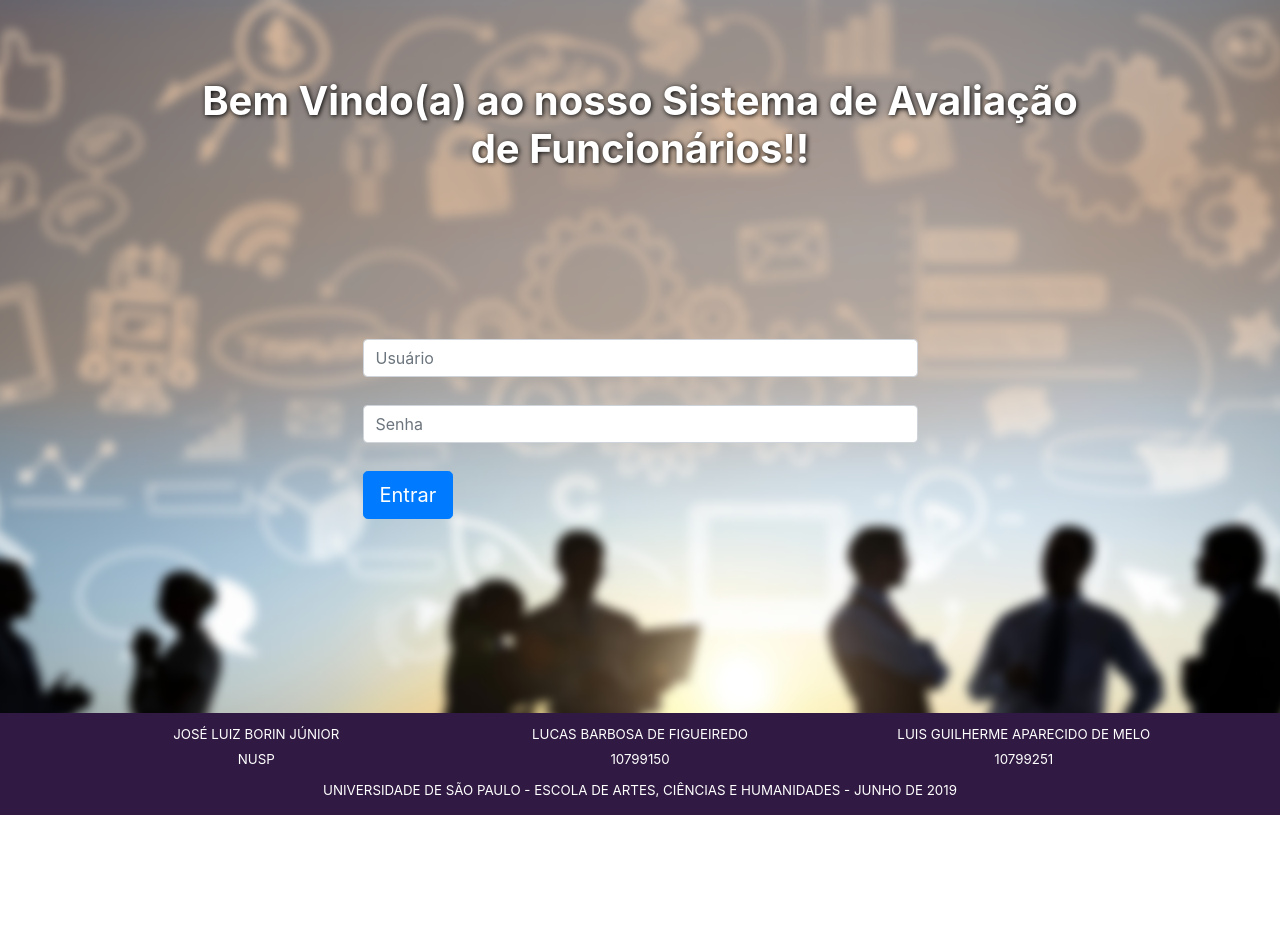
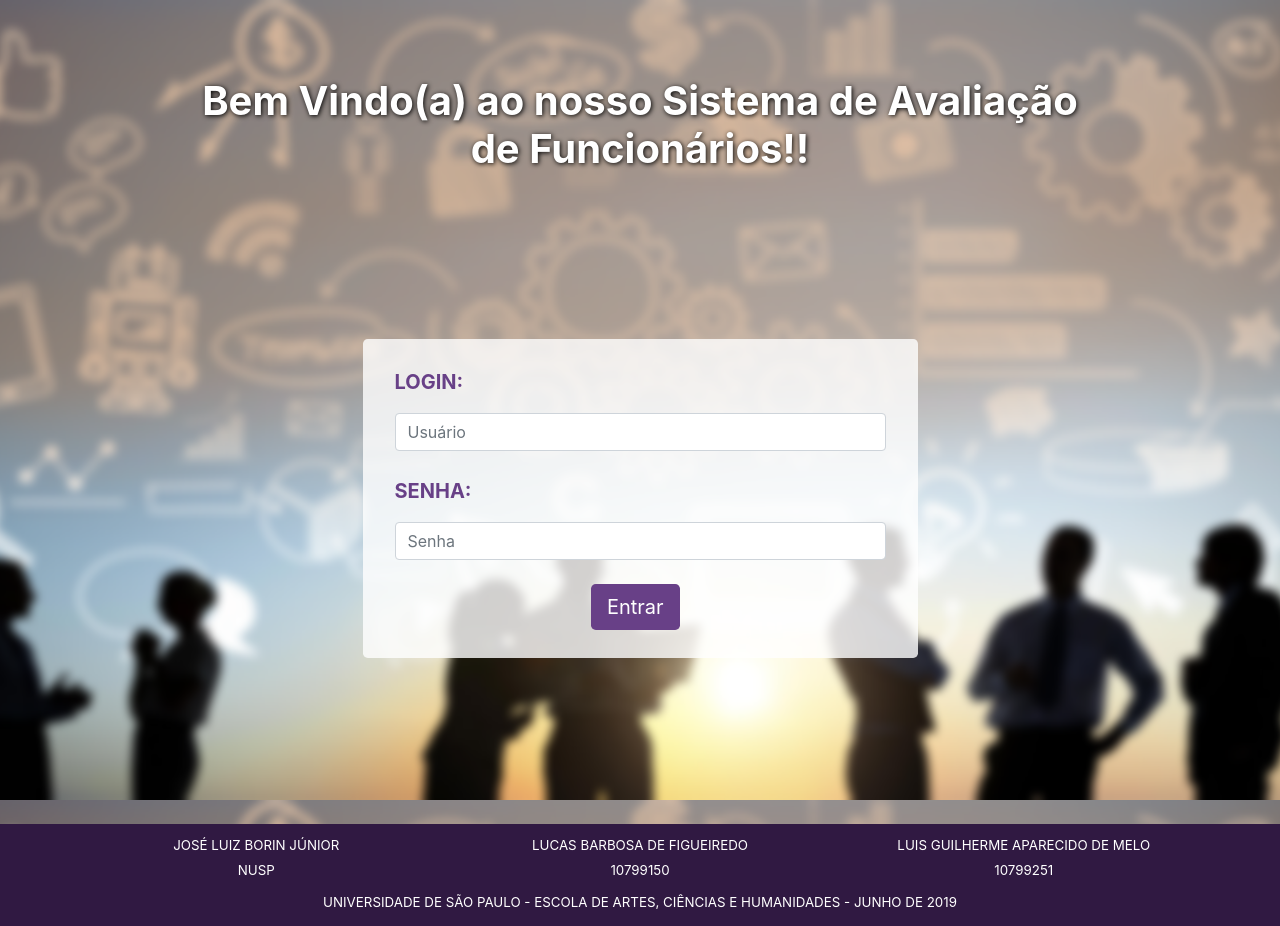
Before and after one commit to Luis-Melo/Avaliacao-de-funcionarios, a plain HTML site: page index.html in a window 1280 px wide. Before the commit the page ends 815 px from the top, so only its background shows below. Drawn offline with nearby package versions, Linux system fonts and the light colour scheme.

Commit message:
Update index.html

```diff
--- a/index.html
+++ b/index.html
@@ -16,9 +16,13 @@
         </div>
 
         <div class="login">
-            <input type="text" class="form-control" placeholder="Usuário">
-            <input type="text" class="form-control" placeholder="Senha">
-            <input type="button" value="Entrar" class="btn btn-lg btn-primary">
+            <div class="jumbotron">
+                <p>Login:</p>
+                <input type="text" class="form-control" placeholder="Usuário">
+                <p>Senha:</p>
+                <input type="text" class="form-control" placeholder="Senha">
+                <a href="visaoGeral.html" class="btn btn-lg btn-primary" role="button">Entrar</a>
+            </div>
         </div>
 
     </div>
```
